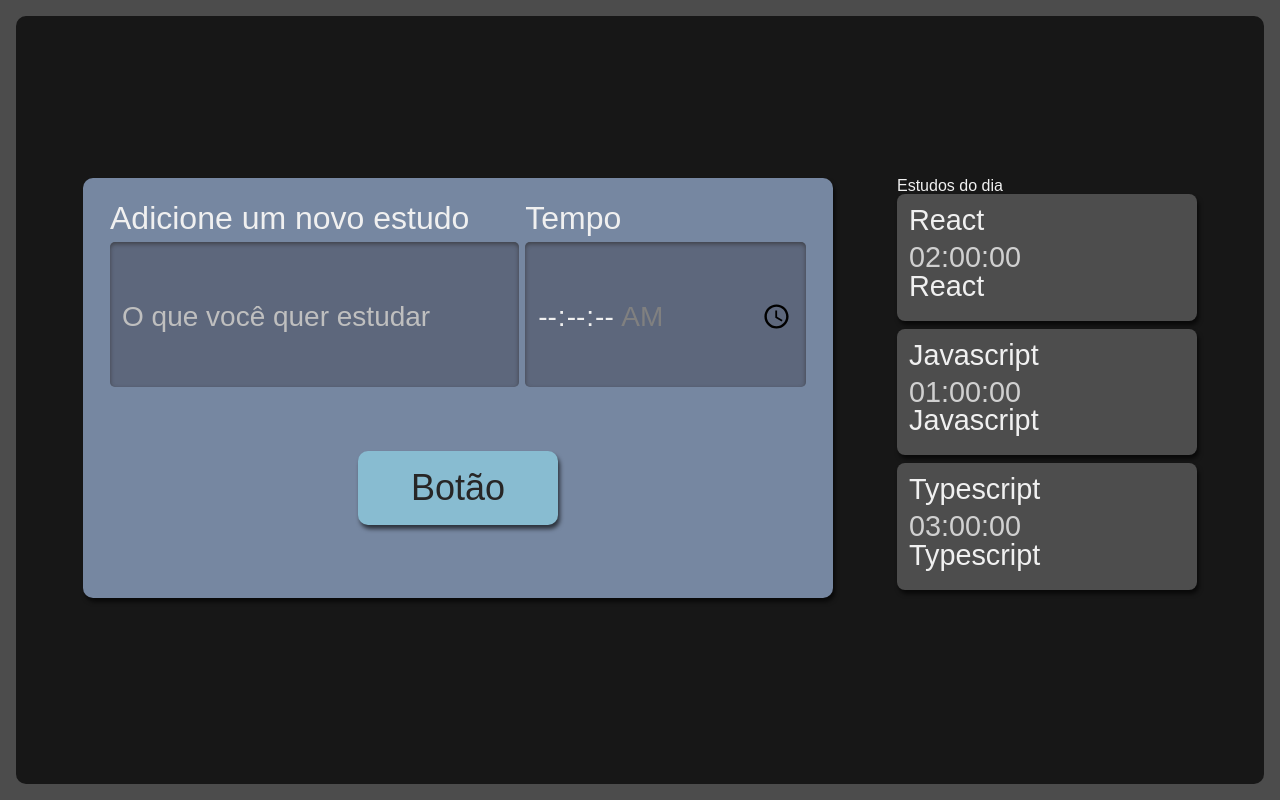
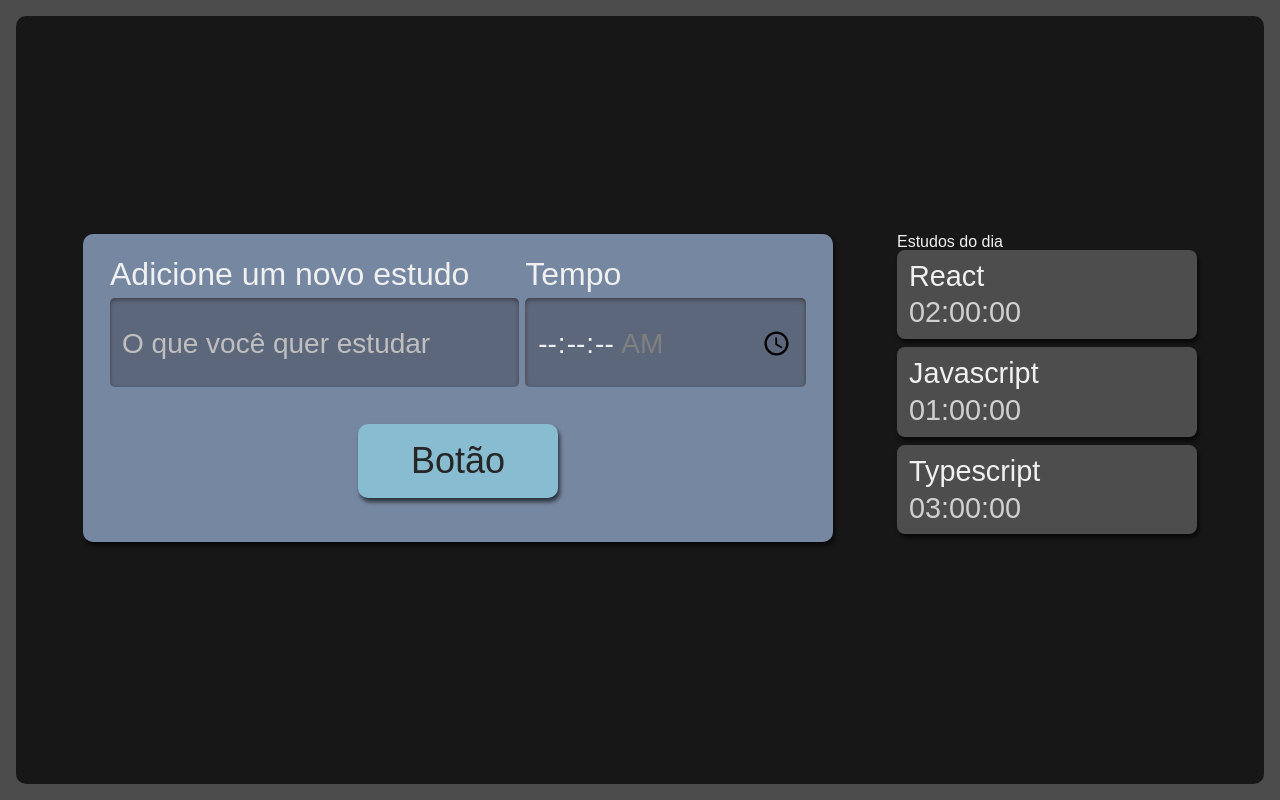
Before and after one commit to JuanCavalheiro1996/alura-type-react, a React (Create React App) app: page / in a window 1280 px wide. Built offline with nearby package versions, Linux system fonts and the light colour scheme.

Commit message:
Remove list item

```diff
--- a/src/components/Lista/index.tsx
+++ b/src/components/Lista/index.tsx
@@ -24,7 +24,6 @@ function Lista() {
           <li key={index} className="item">
             <h3>{item.tarefa}</h3>
             <span>{item.tempo}</span>
-            <h3>{item.tarefa}</h3>
           </li>
         ))}
       </ul>
```
